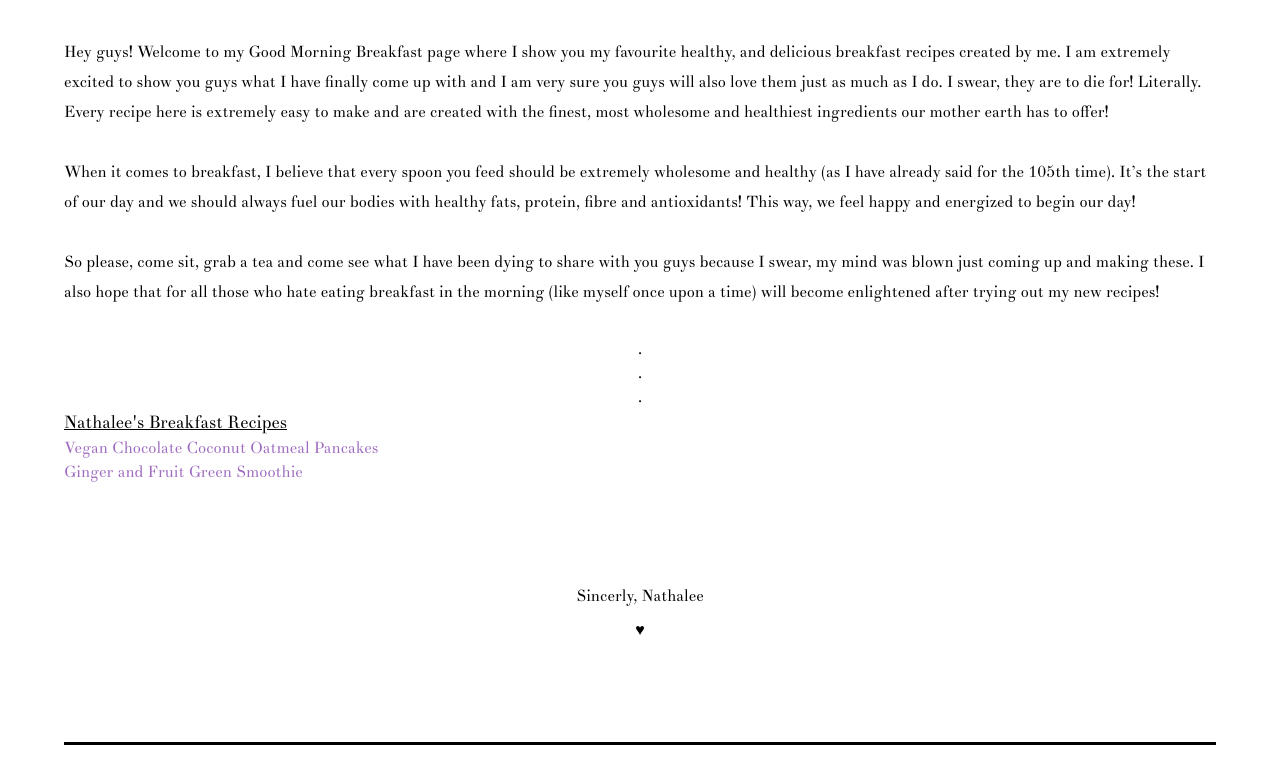
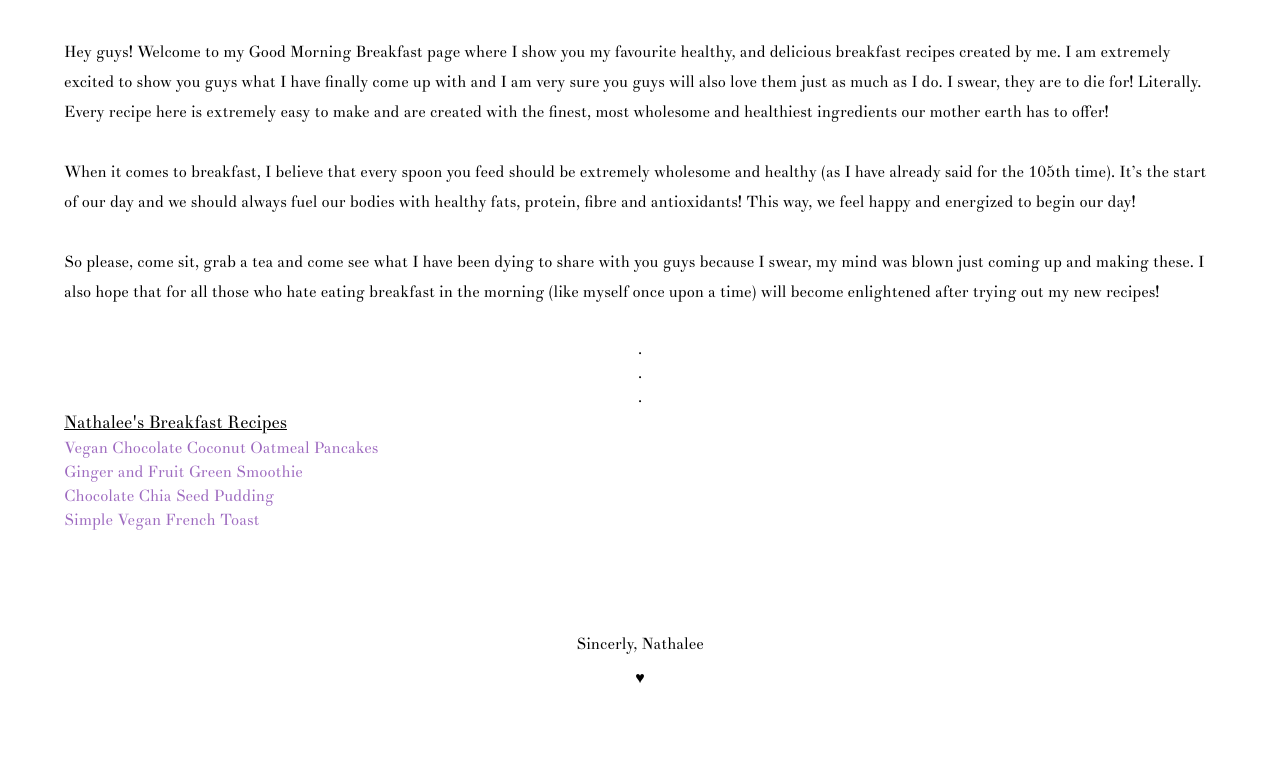
Before and after one commit to NathaleePG/gmbreakfast, a plain HTML site: page index.html in a window 1280 px wide. Shown: the part 284-1041 px from the top of the page. Drawn offline with Linux system fonts and the light colour scheme.

Commit message:
Add files via upload

```diff
--- a/index.html
+++ b/index.html
@@ -77,6 +77,8 @@
             <p>Nathalee's Breakfast Recipes</p>
             <li><a href="https://nathaleepg.github.io/recipe1/">Vegan Chocolate Coconut Oatmeal Pancakes</a></li>
             <li><a href="https://nathaleepg.github.io/greensmoothie/">Ginger and Fruit Green Smoothie</a></li>
+            <li><a href="https://nathaleepg.github.io/chiaseedpudding/">Chocolate Chia Seed Pudding</a></li>
+            <li><a href="https://nathaleepg.github.io/simpletoast/">Simple Vegan French Toast</a></li>
         </ul>
         <p id="bottom">Sincerly, Nathalee</p>
         <p id="heart">&hearts;</p>
```
